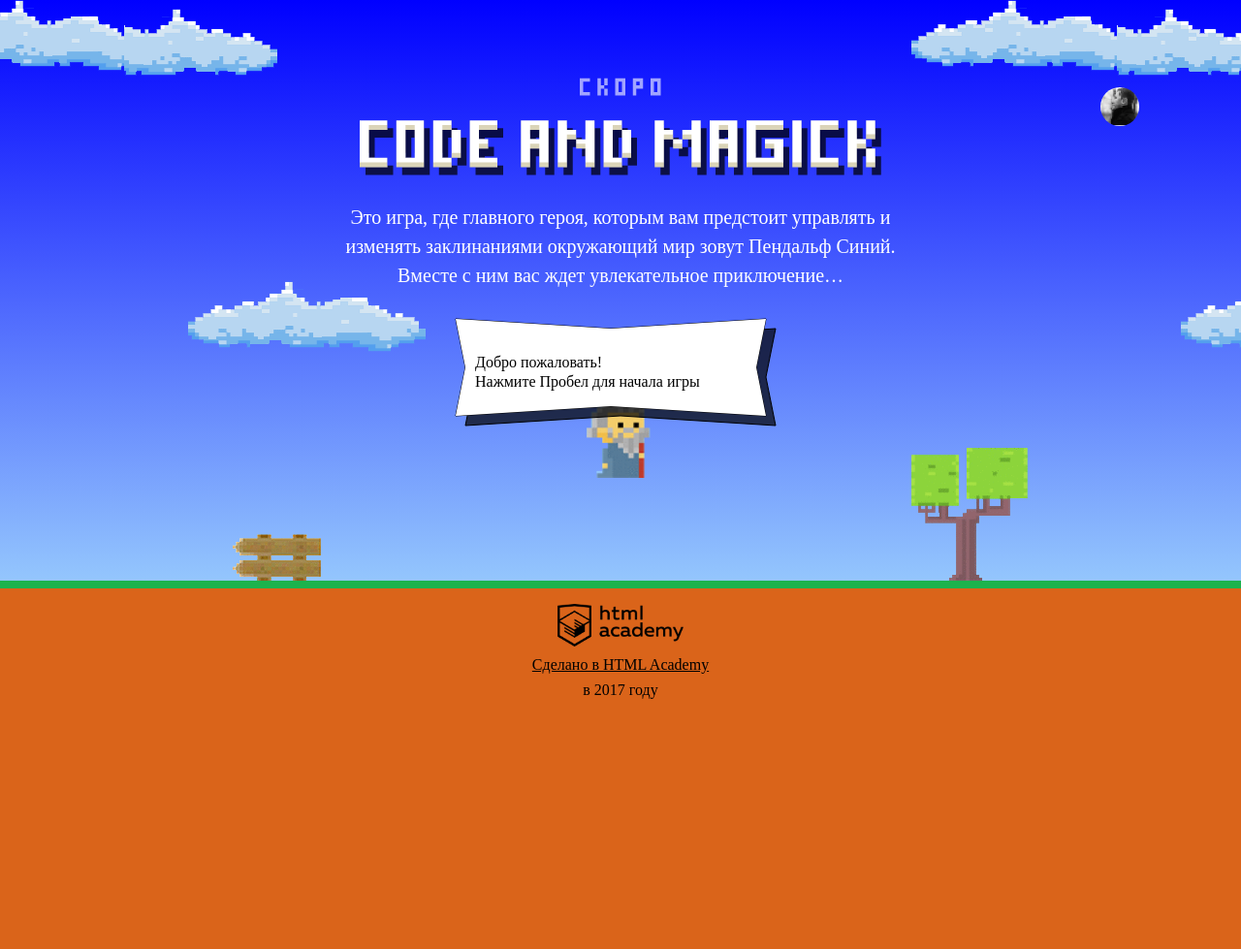
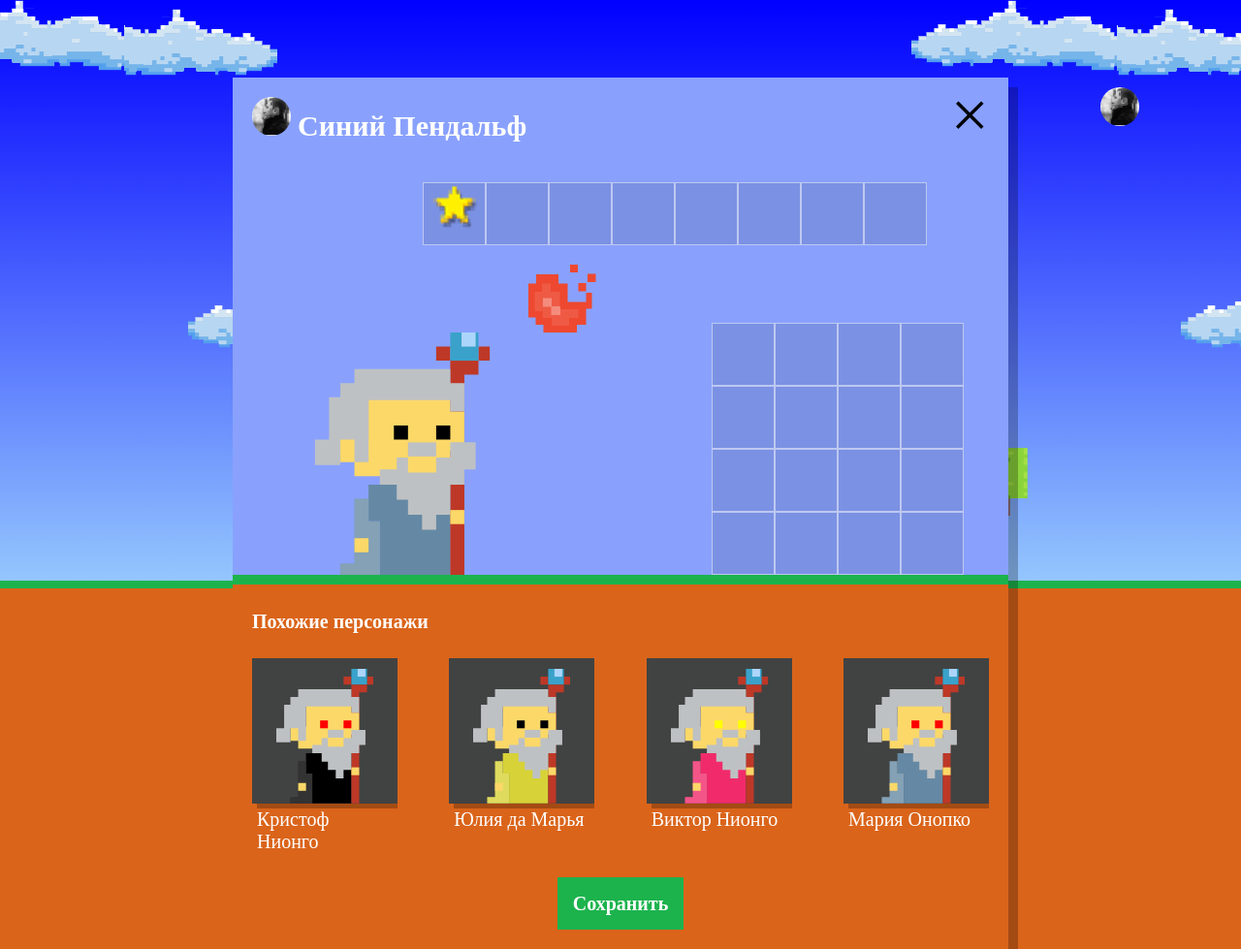
Before and after one commit to P-Tarasenko/868451-code-and-magick-18, a website: page index.html in a window 1280 px wide. Shown: the whole page at 97% size. Before the commit the page ends 800 px from the top, so only its background shows below. Drawn offline with Linux system fonts and the light colour scheme; a web font is replaced by a local one.

Commit message:
Выполнил ДЗ

```diff
--- a/index.html
+++ b/index.html
@@ -198,6 +198,7 @@
   };
 
 </script>
+<script src="js/setup.js"></script>
 <script src="js/stat.js"></script>
 <script src="js/game.js"></script>
 
--- /dev/null
+++ b/js/setup.js
@@ -0,0 +1,48 @@
+'use strict';
+
+var userDialog = document.querySelector('.setup');
+userDialog.classList.remove('hidden');
+
+var similarListElement = userDialog.querySelector('.setup-similar-list');
+
+var similarWizardTemplate = document.querySelector('#similar-wizard-template').content.querySelector('.setup-similar-item');
+
+var myArray = [];
+var COUNT = 4;
+var NAMES = ['Иван', 'Хуан Себастьян', 'Мария', 'Кристоф', 'Виктор', 'Юлия', 'Люпита', 'Вашингтон'];
+var SURNAMES = ['да Марья', 'Верон', 'Мирабелла', 'Вальц', 'Онопко', 'Топольницкая', 'Нионго', 'Ирвинг'];
+var COAT_COLORS = ['rgb(101, 137, 164)', 'rgb(241, 43, 107)', 'rgb(146, 100, 161)', 'rgb(56, 159, 117)', 'rgb(215, 210, 55)', 'rgb(0, 0, 0)'];
+var EYES_COLORS = ['black', 'red', 'blue', 'yellow', 'green'];
+
+var getRandom = function (max) {
+  return Math.round(Math.random() * max);
+};
+var createObject = function () {
+  for (var i = 0; i < COUNT; i++) {
+    myArray[i] = {
+      'name': NAMES[getRandom(NAMES.length - 1)] + ' ' + SURNAMES[getRandom(SURNAMES.length - 1)],
+      'coatColor': COAT_COLORS[getRandom(COAT_COLORS.length - 1)],
+      'eyesColor': EYES_COLORS[getRandom(EYES_COLORS.length - 1)]
+    };
+  }
+  return myArray;
+};
+createObject();
+
+var renderWizard = function (wizard) {
+  var wizardElement = similarWizardTemplate.cloneNode(true);
+
+  wizardElement.querySelector('.setup-similar-label').textContent = wizard.name;
+  wizardElement.querySelector('.wizard-coat').style.fill = wizard.coatColor;
+  wizardElement.querySelector('.wizard-eyes').style.fill = wizard.eyesColor;
+
+  return wizardElement;
+};
+
+var fragment = document.createDocumentFragment();
+for (var i = 0; i < myArray.length; i++) {
+  fragment.appendChild(renderWizard(myArray[i]));
+}
+similarListElement.appendChild(fragment);
+
+userDialog.querySelector('.setup-similar').classList.remove('hidden');
```
